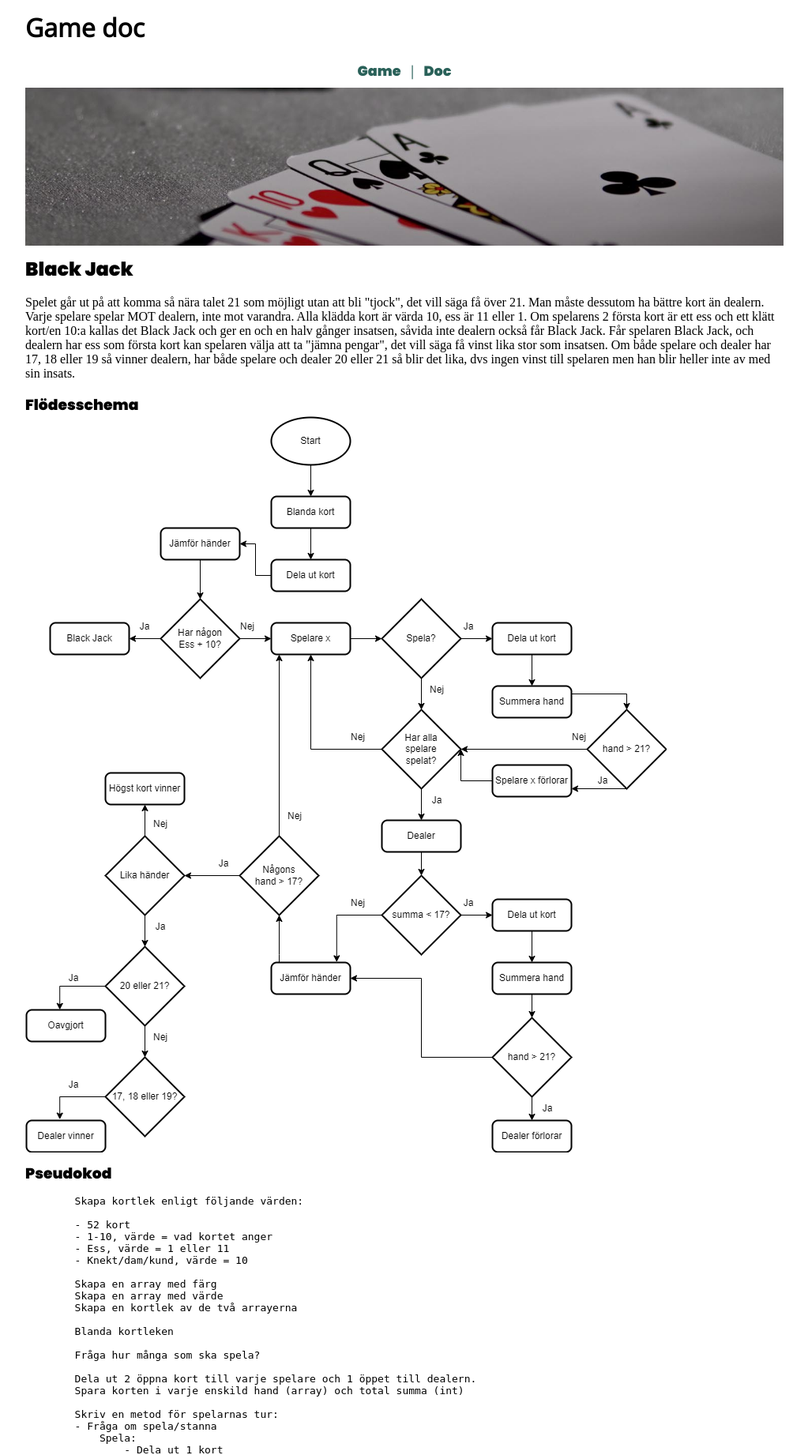
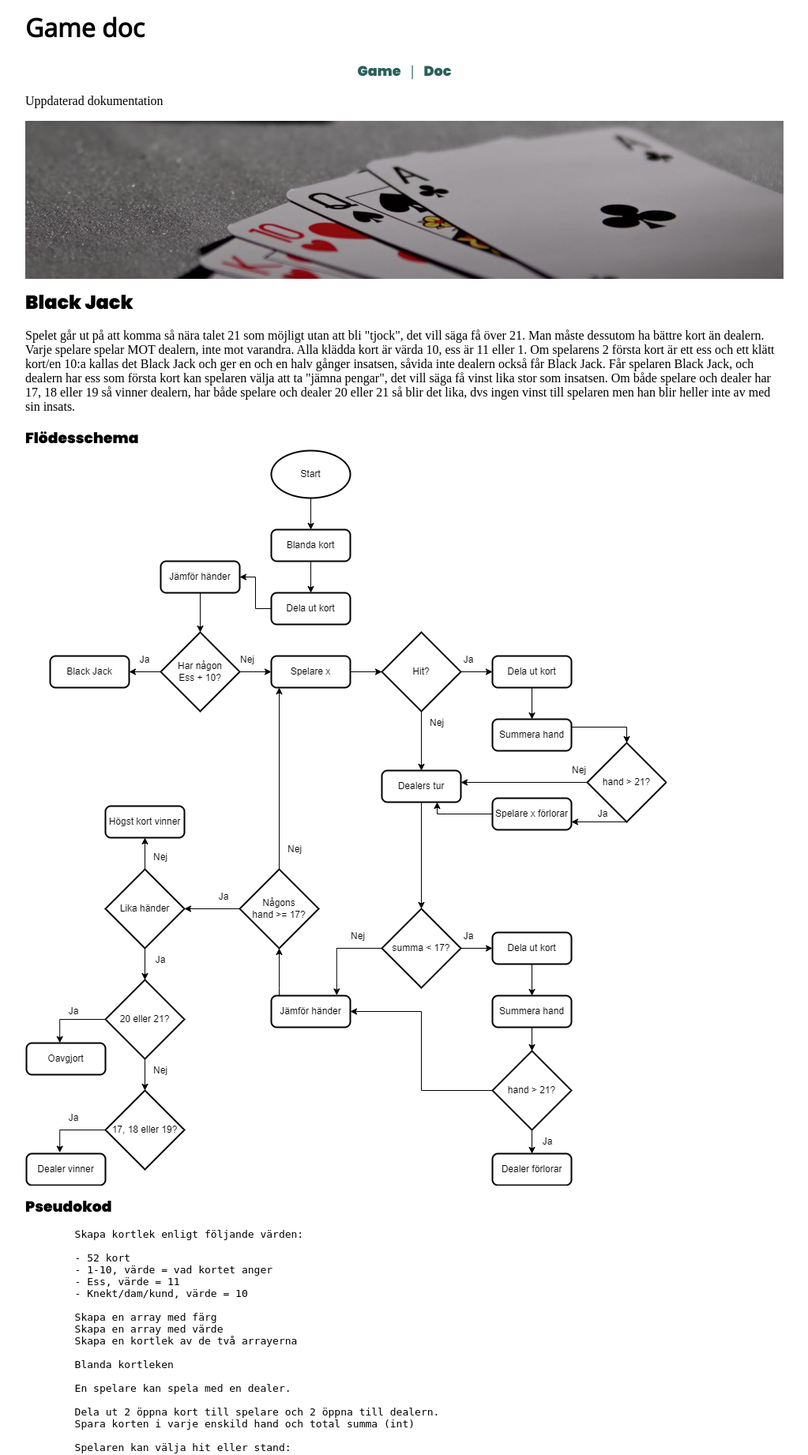
Before and after one commit to Aeen/anns21-mvc, a Symfony app: template templates/game/gamedoc.html.twig in a window 1280 px wide. Shown: the part 78-1920 px from the top of the page at 79% size, without its empty margins (128-1151 px from the left). Run offline with Twig, Linux system fonts and the light colour scheme; the template is opened without the code that fills it, so the values that code supplies are empty; some libraries are stand-ins or nearby versions.

Commit message:
uppdaterad dokumentation

```diff
--- a/composer.json
+++ b/composer.json
@@ -86,6 +86,11 @@
         "phpmd": "tools/phpmd/vendor/bin/phpmd src text phpmd.xml || true",
         "phpstan": "tools/phpstan/vendor/bin/phpstan analyse -l 9 src || true",
         "phpcpd": "tools/phpcpd/vendor/bin/phpcpd src || true",
+        "fix": [
+            "@csfix",
+            "@phpcbf",
+            "@phpcs"
+        ],
         "lint": [
             "@phpcpd",
             "@phpmd",
--- a/src/Card/Card.php
+++ b/src/Card/Card.php
@@ -1,11 +1,6 @@
 <?php
 
 namespace App\Card;
-
-//  use App\Card\Card;
-//  use App\Card\Deck;
-//  use App\Card\DeckWith2Jokers;
-//  use App\Card\Player;
 
 class Card
 {
--- a/src/Card/Deck.php
+++ b/src/Card/Deck.php
@@ -1,11 +1,6 @@
 <?php
 
 namespace App\Card;
-
-//  use App\Card\Card;
-//  use App\Card\Deck;
-//  use App\Card\DeckWith2Jokers;
-//  use App\Card\Player;
 
 class Deck
 {
--- a/src/Card/DeckWith2Jokers.php
+++ b/src/Card/DeckWith2Jokers.php
@@ -1,11 +1,6 @@
 <?php
 
 namespace App\Card;
-
-//  use App\Card\Card;
-//  use App\Card\Deck;
-//  use App\Card\DeckWith2Jokers;
-//  use App\Card\Player;
 
 class DeckWith2Jokers extends Deck
 {
--- a/src/Dice/Dice.php
+++ b/src/Dice/Dice.php
@@ -4,7 +4,7 @@ namespace App\Dice;
 
 class Dice
 {
-    protected $value;
+    protected int $value;
 
     public function __construct()
     {
--- a/src/Dice/DiceHand.php
+++ b/src/Dice/DiceHand.php
@@ -6,7 +6,7 @@ use App\Dice\Dice;
 
 class DiceHand
 {
-    private $hand = [];
+    private array $hand = [];
 
     public function add(Dice $die): void
     {
--- a/templates/game/gamedoc.html.twig
+++ b/templates/game/gamedoc.html.twig
@@ -8,6 +8,7 @@
 
     {{ include('./game/navbar.html.twig') }}
 
+    <p>Uppdaterad dokumentation</p>
     <div class="practice-img">
         <img src="{{ asset("img/pexels-card.jpg") }}" alt="Dekorativ bild på kort">
     </div>
@@ -18,7 +19,7 @@
     <h3>Flödesschema</h3>
 
     <div class="game-img">
-        <img src="{{ asset("img/blackjack.png") }}" alt="Flödesschema">
+        <img src="{{ asset("img/blackjack2.png") }}" alt="Flödesschema">
     </div>
 
     <h3>Pseudokod</h3>
@@ -27,7 +28,7 @@
 
         - 52 kort
         - 1-10, värde = vad kortet anger
-        - Ess, värde = 1 eller 11
+        - Ess, värde = 11
         - Knekt/dam/kund, värde = 10
 
         Skapa en array med färg
@@ -36,35 +37,33 @@
 
         Blanda kortleken
 
-        Fråga hur många som ska spela?
+        En spelare kan spela med en dealer.
 
-        Dela ut 2 öppna kort till varje spelare och 1 öppet till dealern.
-        Spara korten i varje enskild hand (array) och total summa (int)
+        Dela ut 2 öppna kort till spelare och 2 öppna till dealern.
+        Spara korten i varje enskild hand och total summa (int)
 
-        Skriv en metod för spelarnas tur:
-        - Fråga om spela/stanna
-            Spela:
-                - Dela ut 1 kort
-            Stanna:
-                - Gå vidare till nästas tur
-        - Summera händer
+        Spelaren kan välja hit eller stand:
+        - Hit:
+            Dela ut 1 kort.
+        - Stand:
+            Dealerns tur.
+        - Summera händer.
 
-        Skriv en metod för dealerns tur:
-        - Om summa av hand >= 17, stanna
-            - Kontrollera om hand > än spelarnas händer
-                Om högre:
-                    - Dealer vinner, spelet slut
-                Om lägre:
-                    - Dealer förlorar
-        - Om summa av hand < 17, spela
-            - Dela ut 1 kort
-            - Kontrollera om summa av hand >= 17
-                Om högre:
-                    - Dealer vinner, spelet slut
-                Om lägre:
-                    - Gå vidare till spelarnas tur
+        Dealerns tur:
+        - Om summa av hand >= 17, stand
+        - Om summ av hand < 17, hit
 
-        När spelet är slut. Fråga om spelarna vill spela igen.
+        Check for winner:
+        - Den som får över 21 poäng förlorar.
+        - Om dealer och player har samma poäng
+            - Om poäng är 17, 18 eller 19: dealer vinner.
+            - Om poäng är 20 eller 21: oavgjort.
+            - Om poäng är mer än 21: spelet slut, ingen vann.
+        - Den med högst poäng vinner när:
+            - player har stannat.
+            - dealer har stannat.
+
+        När spelet är slut kan spelaren välja att spela igen.
     </pre>
 
 <div class="klasser">
@@ -79,11 +78,9 @@
     <h4>Player</h4>
     <p>Håller reda på spelarna</p>
 
-    <h4>Dealer</h4>
-    <p>Håller reda på dealern</p>
+    <h4>Game</h4>
+    <p>Har hand om spelets gång. Hanterar hit, stand mm.</p>
 
-    <h4>CardHand</h4>
-    <p>Håller reda på korten för varje spelade och dealers hand. Summerar händerna.</p>
 </div>
 
 
--- a/templates/game/home.html.twig
+++ b/templates/game/home.html.twig
@@ -10,7 +10,7 @@
 
 <h2>Spelregler</h2>
 <p>
-Spelet går ut på att komma så nära talet 21 som möjligt utan att bli "tjock", det vill säga få över 21. Man måste dessutom ha bättre kort än dealern. Varje spelare spelar MOT dealern, inte mot varandra. Alla klädda kort är värda 10, ess är 11 eller 1, övriga kort är värda dess siffra. Efter att spelaren har fått 2 kort och dealern 1 kort, summeras händerna. Om spelarens 2 första kort är ett ess och ett klätt kort/en 10:a kallas det Black Jack och ger vinst. Från och med nu, delas 1 kort ut till varje spelare och dealer, om spelare/dealer inte väljer att stanna. Om både spelare och dealer har 17, 18 eller 19 så vinner dealern, har både spelare och dealer 20 eller 21 så blir det lika, dvs ingen vinst till spelaren men han blir heller inte av med sin insats.
+Spelet går ut på att komma så nära talet 21 som möjligt utan att bli "tjock", det vill säga få över 21. Man måste dessutom ha bättre kort än dealern. Spelaren spelar MOT dealern. Alla klädda kort är värda 10, ess är 11 (för enkelhetens skull), övriga kort är värda dess siffra. Spelet inleds med att spelaren och dealern får 2 kort var, sen summeras händerna. Om spelarens 2 första kort är ett ess och ett klätt kort/en 10:a kallas det Black Jack och ger vinst. Från och med nu, delas 1 kort ut till varje spelare och dealer, om spelare/dealer inte väljer att stanna. Om både spelare och dealer har 17, 18 eller 19 så vinner dealern, har både spelare och dealer 20 eller 21 så blir det lika, dvs ingen vinst till spelaren men han blir heller inte av med sin insats (Om det spelas om pengar).
 </p>
 
 <a href="{{ path("game-playing") }}">Börja spela</a>
```
Also changed, not shown: src/Card/Player.php (deleted, +0 -18 lines), src/Controller/GameController.php (+2 -8 lines), src/Game/Card.php (+8 -8 lines), src/Game/Deck.php (+5 -5 lines), src/Game/Game.php (+12 -13 lines), src/Game/Player.php (+9 -54 lines), public/img/blackjack2.png (added), 1 other file.
